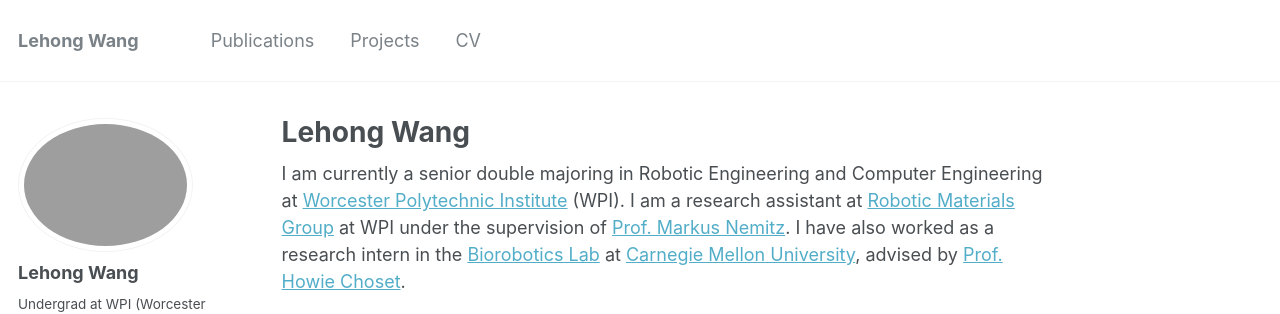
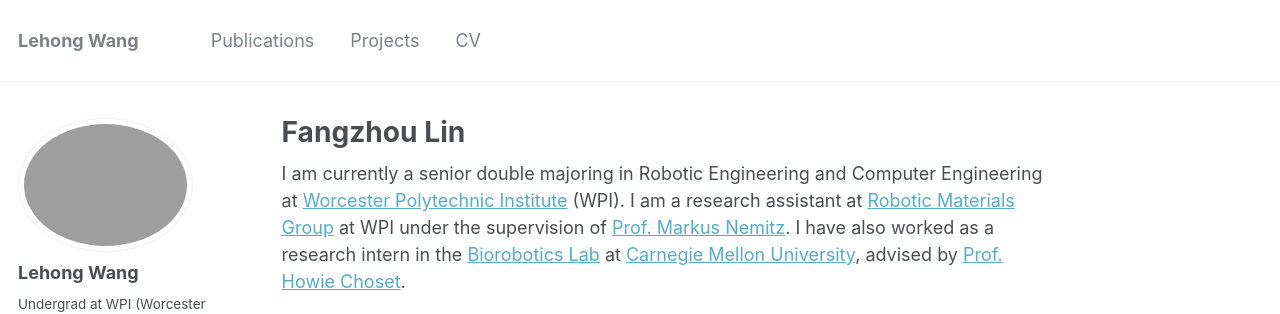
Before and after one commit to ark1234/ark1234.github.io, a Jekyll site: the page built from _pages/about.md, in a window 1280 px wide and 900 px high. Shown: the top 314 px of the window. Built offline with Jekyll 4.4.1, drawn with Linux system fonts in a browser that asks for light colours.

Commit message:
Update about.md

```diff
--- a/_pages/about.md
+++ b/_pages/about.md
@@ -1,6 +1,6 @@
 ---
 permalink: /
-title: "Lehong Wang"
+title: "Fangzhou Lin"
 excerpt: "About me"
 author_profile: true
 redirect_from:
```
